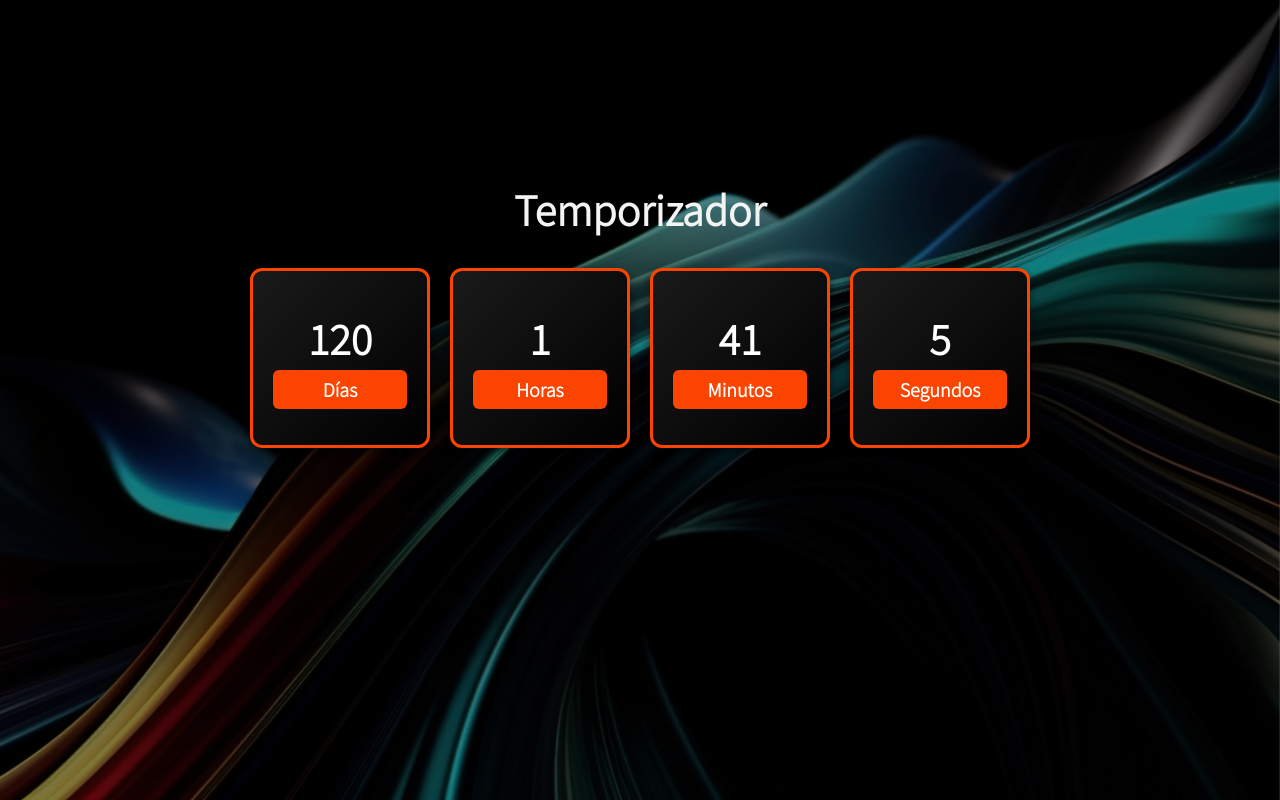
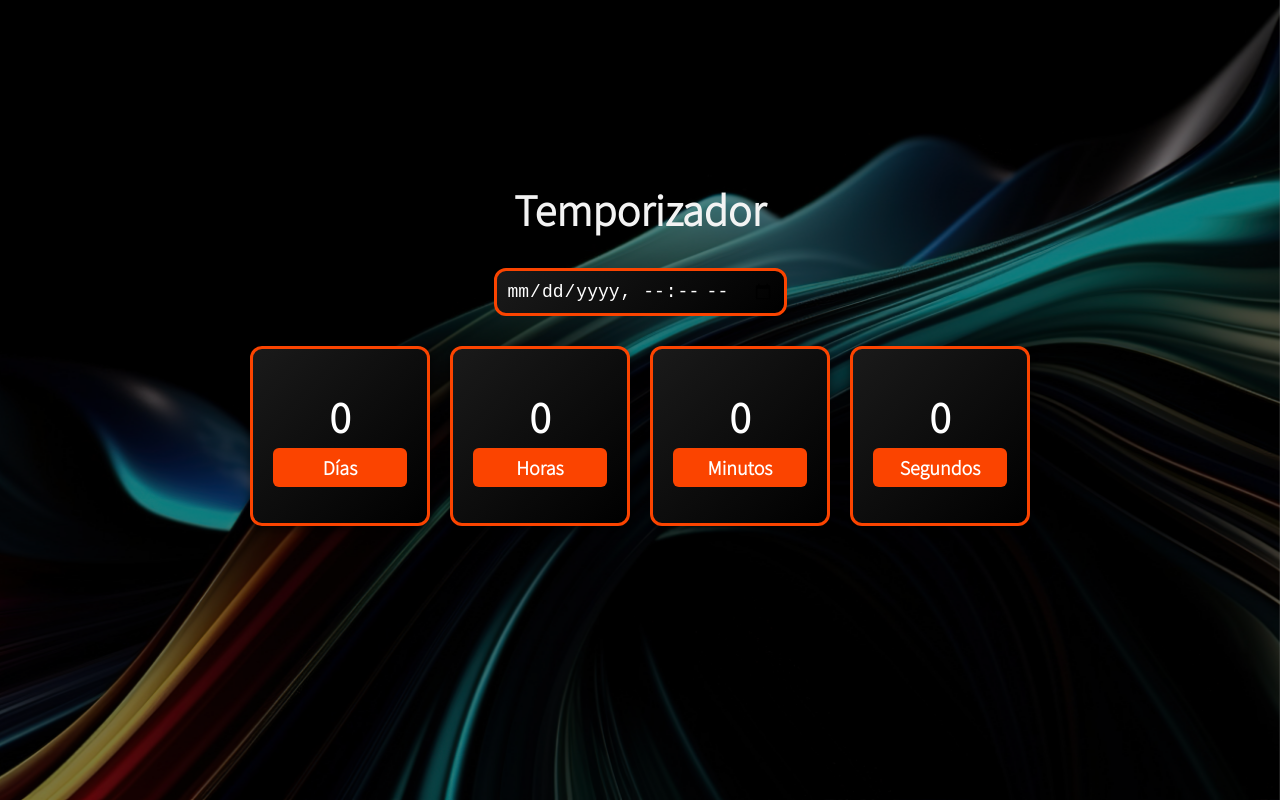
Before and after one commit to jruizndev/Temporizador, a plain HTML site: page index.html in a window 1280 px wide. Drawn offline with Linux system fonts and the light colour scheme.

Commit message:
feat: add date input for interactive countdown selection - Added input element in index.html for user selected countdown date - Styled input field in styles.css for better appearance - Updated main.js to dynamically update countdown based on user selection

```diff
--- a/index.html
+++ b/index.html
@@ -10,6 +10,13 @@
         <main class="main">
             <div class="secondary">
                 <h1>Temporizador</h1>
+                <div class="control-panel">
+                    <input
+                        type="datetime-local"
+                        class="date-input"
+                        id="dateSelect"
+                    />
+                </div>
                 <div id="timer"></div>
             </div>
         </main>
--- a/main.js
+++ b/main.js
@@ -1,36 +1,33 @@
+// Obtener la referencia al input de fecha
+const dateSelect = document.getElementById('dateSelect')
+
 // Función para actualizar el contador
 const actualizador = setInterval(function () {
     // Definimos el tiempo de inicio en milisegundos
-    const myBirthday = new Date('May 30, 2025 00:00:00').getTime()
-    console.log(myBirthday)
+    const targetDate = dateSelect.value
+        ? new Date(dateSelect.value).getTime()
+        : new Date().getTime()
 
     // Definimos el tiempo actual
     const now = new Date().getTime()
-    console.log(now)
 
     // Calculamos la diferencia entre el tiempo de inicio y el tiempo actual
-    let timeRemaining = myBirthday - now
-    console.log(timeRemaining)
+    let timeRemaining = targetDate - now
 
     // Convertimos los milisegundos a segundos 1s = 1000ms
     timeRemaining /= 1000
-    console.log(timeRemaining)
 
     // Calculamos los días restantes
     const days = Math.floor(timeRemaining / (60 * 60 * 24))
-    console.log(days)
 
     // Calculamos las horas restantes
     const hours = Math.floor((timeRemaining % (60 * 60 * 24)) / (60 * 60))
-    console.log(hours)
 
     // Calculamos los minutos restantes
     const minutes = Math.floor((timeRemaining % (60 * 60)) / 60)
-    console.log(minutes)
 
     // Calculamos los segundos restantes
     const seconds = Math.floor(timeRemaining % 60)
-    console.log(seconds)
 
     // Obtenemos el elemento HTML donde se mostrará el contador
     const timer = document.getElementById('timer')
--- a/styles.css
+++ b/styles.css
@@ -42,6 +42,21 @@ body {
     font-size: 4rem;
 }
 
+.control-panel {
+    display: flex;
+    justify-content: center;
+    margin-bottom: 30px;
+}
+
+.date-input {
+    padding: 10px;
+    border: 3px solid #fb4400;
+    border-radius: 12px;
+    background: linear-gradient(135deg, #1a1a1a, #000);
+    color: white;
+    font-size: 1.8rem;
+}
+
 #timer {
     display: flex;
     justify-content: center;
```
